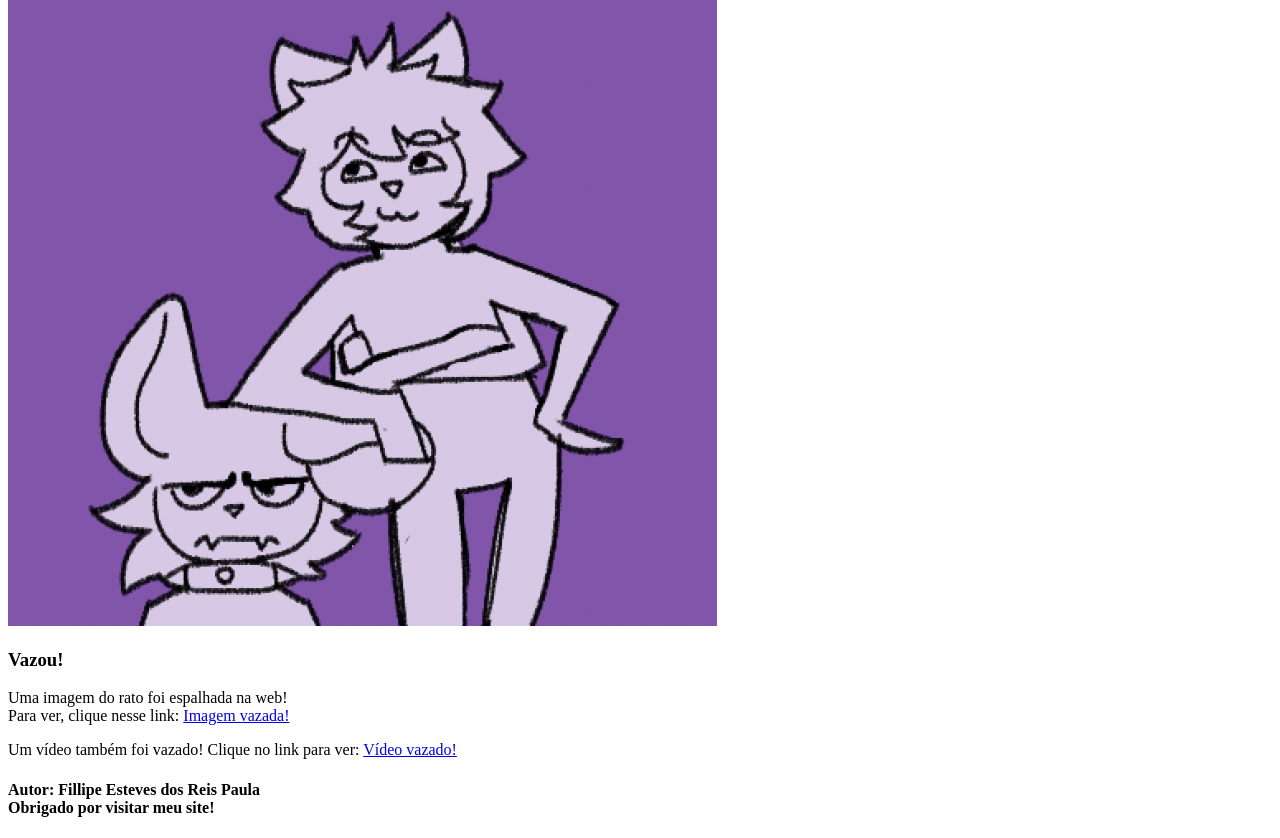
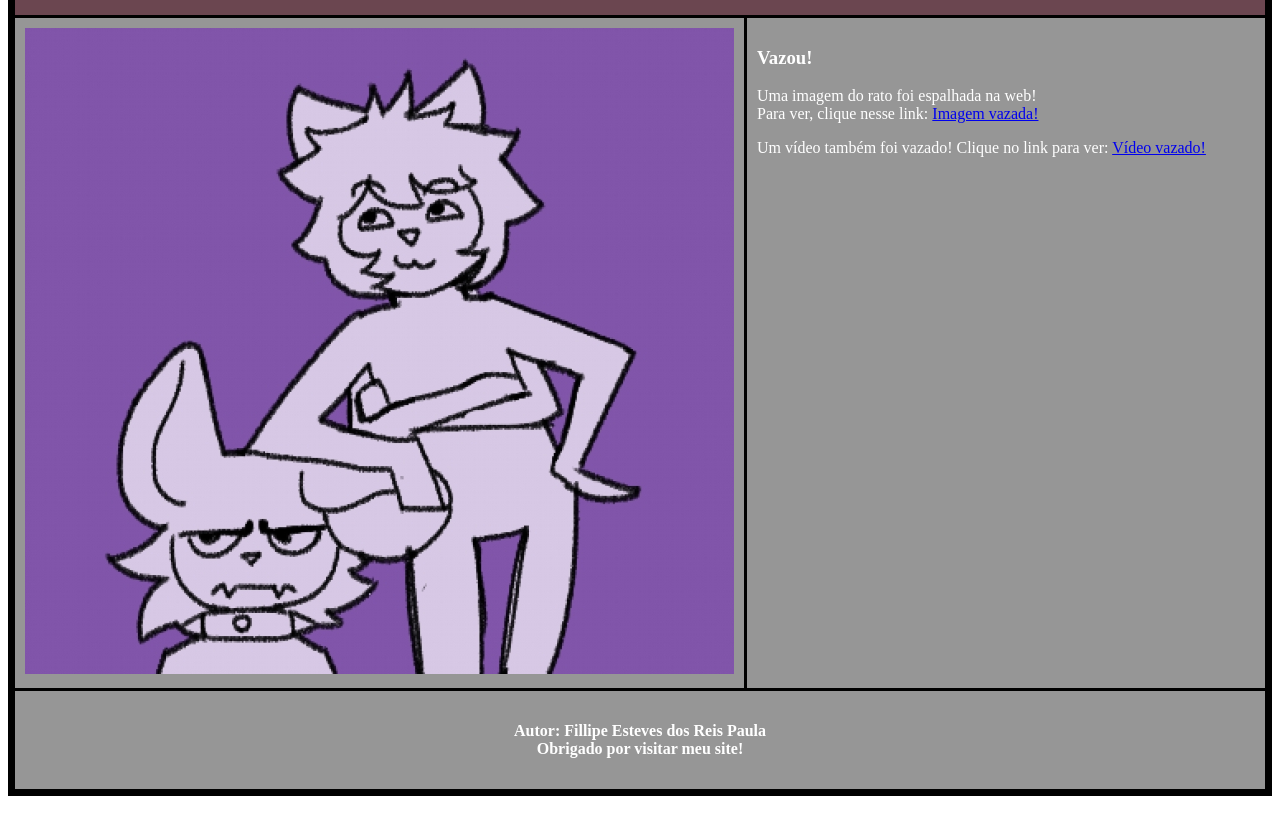
Before and after one commit to KebuFiu/Tarefa-DWeb, a plain HTML site: page index.html in a window 1280 px wide. Shown: the part 87-925 px from the top of the page. After the commit the page ends 891 px from the top, so only its background shows below. Drawn offline with Linux system fonts and the light colour scheme.

Commit message:
Update index.html

```diff
--- a/index.html
+++ b/index.html
@@ -4,7 +4,7 @@
     <meta charset="UTF-8">
     <meta name="viewport" content="width=device-width, initial-scale=1.0">
     <title>Titulo da pagina</title>
-    <link rel="stylesheet" href="./paginaDecoracao.css">
+    <link rel="stylesheet" href="./style.css">
 </head>
 <body>
 
@@ -16,4 +16,5 @@
 </div>
 
 </body>
+
 </html>
```
